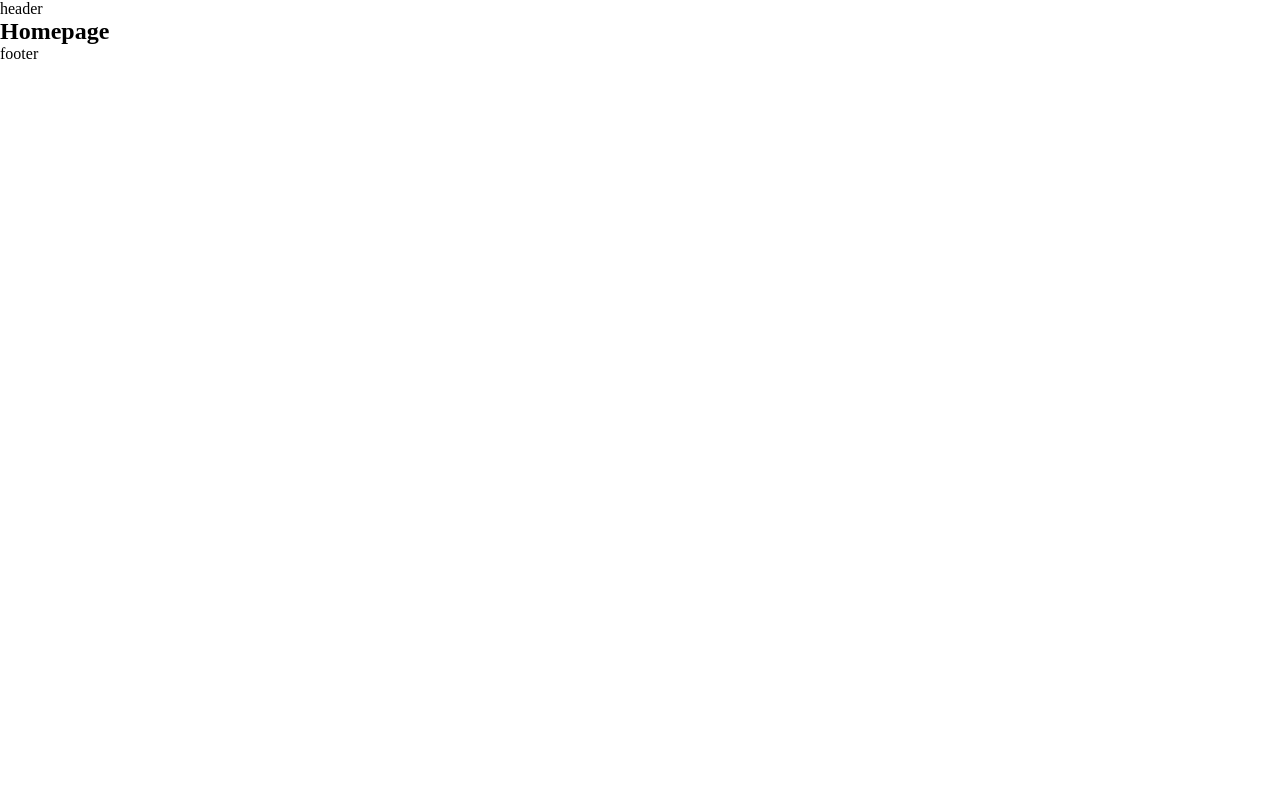
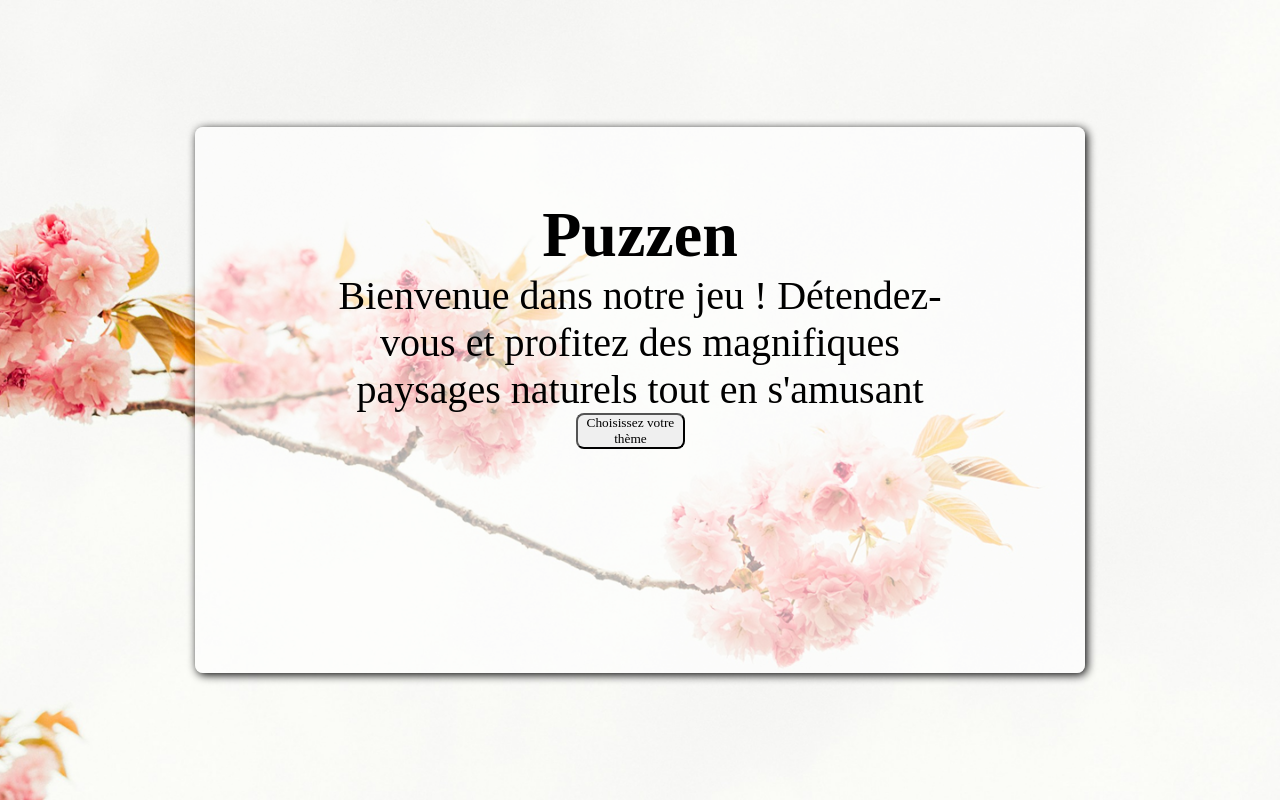
Before and after one commit to alesbesdria/hackaton-puzzlegame, a React (Vite) app: page / in a window 1280 px wide. Built offline with nearby package versions, Linux system fonts and the light colour scheme.

Commit message:
homePage

```diff
--- a/src/App.jsx
+++ b/src/App.jsx
@@ -1,15 +1,14 @@
 import { Outlet } from "react-router-dom";
-import Footer from "./components/Footer";
-import Header from "./components/Header";
+import Home from "./pages/Homepage";
 
 function App() {
     return (
         <>
-            <Header />
+
             <main>
                 <Outlet />
             </main>
-            <Footer />
+
         </>
     );
 }
--- a/src/components/Footer.jsx
+++ /dev/null
@@ -1,7 +0,0 @@
-export default function Footer() {
-    return (
-        <footer>
-            <p>footer</p>
-        </footer>
-    );
-}
--- a/src/components/Header.jsx
+++ /dev/null
@@ -1,7 +0,0 @@
-export default function Header() {
-    return (
-        <header>
-            <p>header</p>
-        </header>
-    );
-}
--- /dev/null
+++ b/src/css/Home.css
@@ -0,0 +1,32 @@
+.background{
+    background-image: url('../../public/Background_Sakura.png');
+    height: 100vh;
+    background-size: cover;
+    display: flex;
+    align-items: center;
+    justify-content: center;
+}
+
+.container{
+    justify-items: center;
+    width: 890px;
+    height: 546px;
+    border-radius: 8px;
+    background: rgba(255, 255, 255, 0.6);
+    box-shadow: 2px 2px 10px;
+}
+
+.button-theme{
+    max-width: 85%;
+    max-height: 30%;
+    border-radius: 8px;
+}
+h1{
+    font-size: 4rem;
+    padding-top: 8%;
+}
+p{
+    font-size: 2.5rem;
+    text-align: center;
+    max-width: 80vh;
+}
--- a/src/pages/Homepage.jsx
+++ b/src/pages/Homepage.jsx
@@ -1,3 +1,18 @@
-export default function Homepage() {
-    return <h2>Homepage</h2>;
+import '../css/Home.css'
+
+export default function Accueil() {
+  return (
+    <>
+      <div className="background">
+        <div className='container'>
+          <h1 className="title">Puzzen</h1>
+          <p className="explication">
+            Bienvenue dans notre jeu ! Détendez-vous et profitez des magnifiques
+            paysages naturels tout en s'amusant
+          </p>
+          <button className='button-theme'>Choisissez votre thème</button>
+        </div>
+      </div>
+    </>
+  );
 }
```
Also changed, not shown: public/Background_Sakura.png (added).
